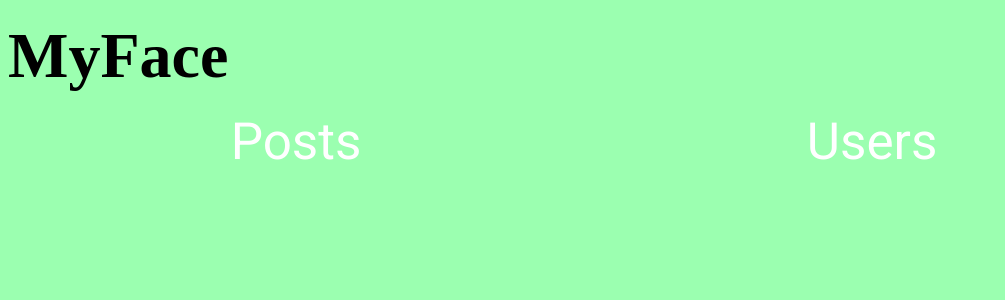
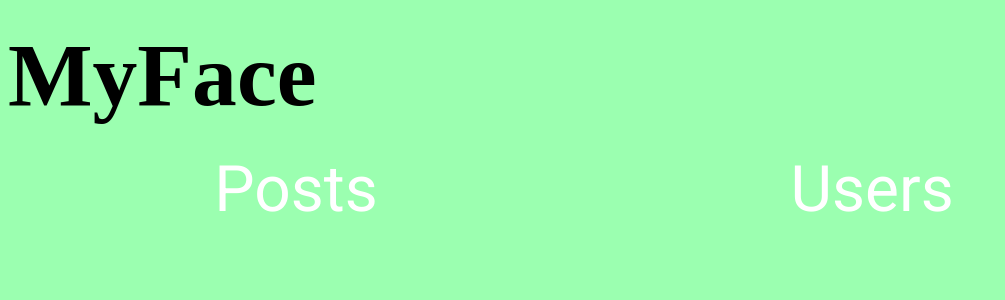
Before and after one commit to EmmaluFox/myface2, a React (Create React App) app: page / in a window 1280 px wide. Shown: the top 300 px of the page, without its empty margins (0-1005 px from the left). Built offline with nearby package versions, Linux system fonts and the light colour scheme; a web font is replaced by a local one.

Commit message:
Refactored

```diff
--- a/src/Constants.scss
+++ b/src/Constants.scss
@@ -15,11 +15,11 @@ $navColor: white;
 
   $scale: 1vw;
   $logoFont: plexifont_bvregular;
-  $logoFontSize: ($scale*5);
+  $logoFontSize: ($scale*7);
   $headingFont: plexifont_bvregular;
   $mainFont: Roboto;
   $mainFontSize: ($scale);
-  $headingFontSize: ($scale*4);
+  $headingFontSize: ($scale*5);
 
   @mixin mainFont($color: $textColor, $font-weight: light) {
     font-family: $mainFont;
```
